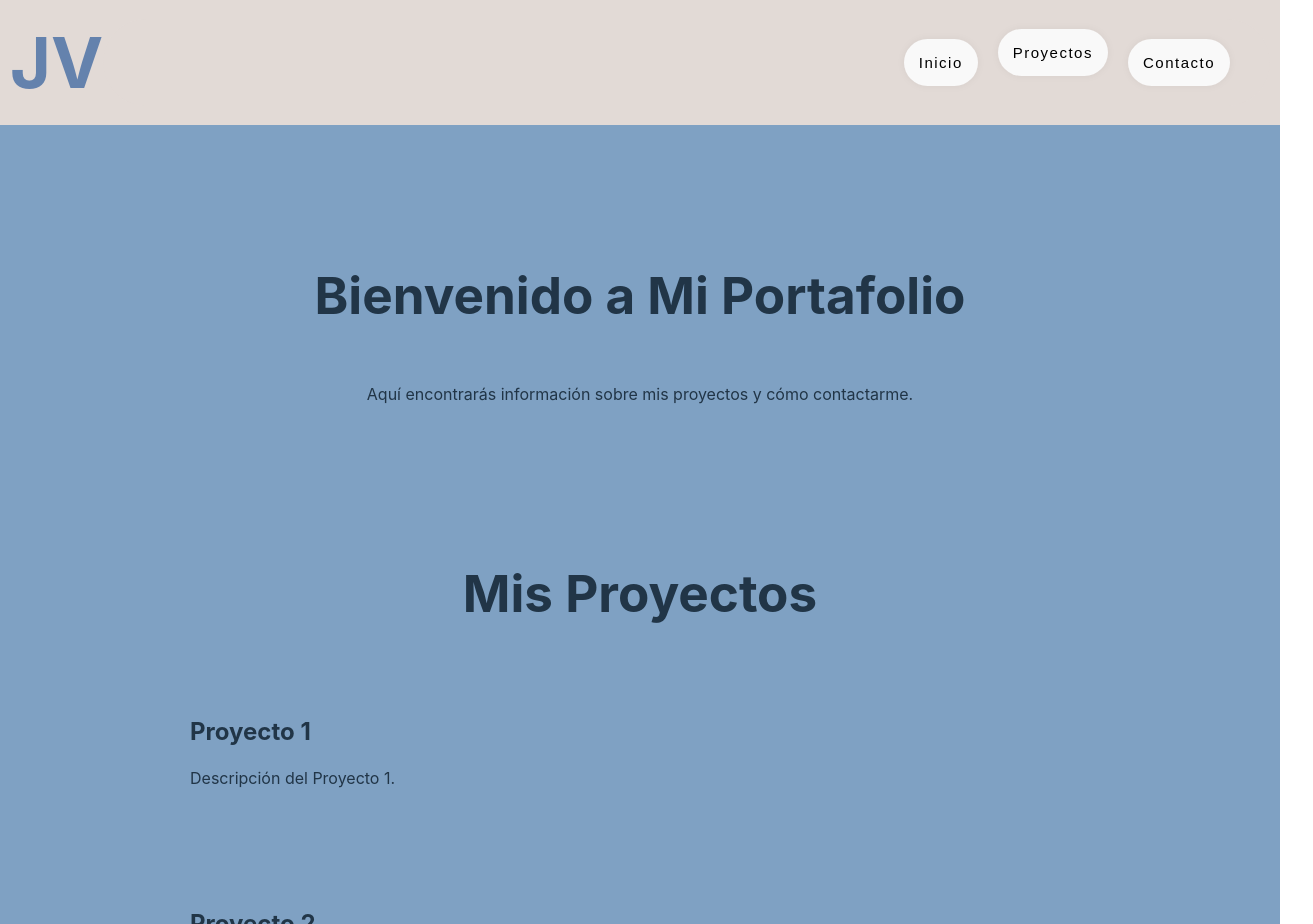
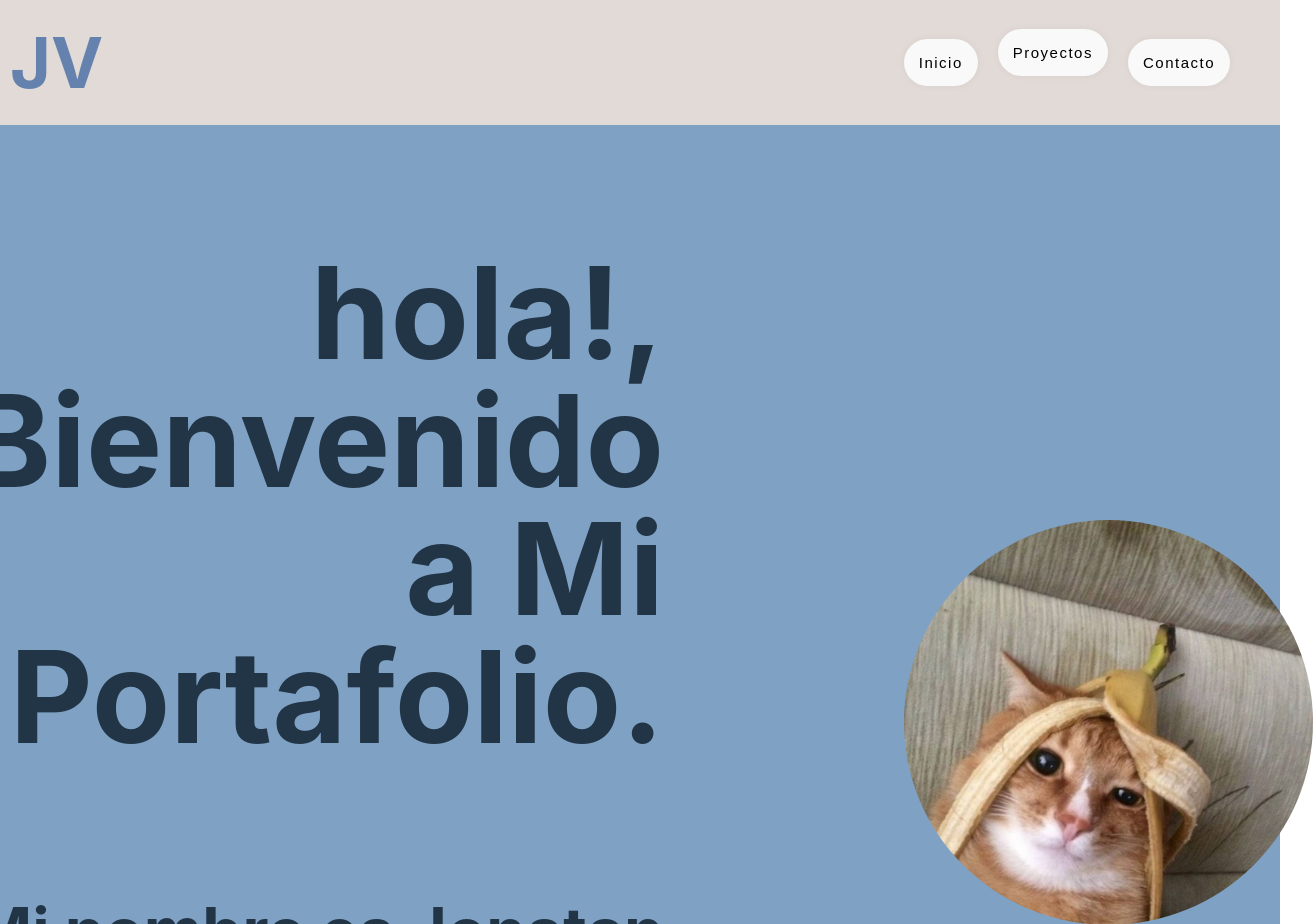
Before and after one commit to JonaVilte/webProgramable, a React (Vite) app in the folder react/portFolio-Jona/portfolio/: page / in a window 1280 px wide. Shown: the top 924 px of the page, 1313 px wide, since content can reach past the window. Built offline with nearby package versions, Linux system fonts and the light colour scheme.

Commit message:
Incorpore una imagen la cual se uso en Home y se le agrego un poco más de texto, también se incorporo código en ´App.css´ para que el texto este a la izquierda y la imagen a la derecha

```diff
--- a/react/portFolio-Jona/portfolio/src/App.css
+++ b/react/portFolio-Jona/portfolio/src/App.css
@@ -201,6 +201,42 @@
       opacity: 1;
     }
   }
+
+  .home-firt{
+    min-height: 100pv;
+    padding: 10rem 12%;
+  }
+  .home{
+    display: flex;
+    align-items: center;
+    justify-content: center;
+    gap: 15rem;
+  }
+  .home-content{
+    display: flex;
+    flex-direction: column;
+    align-items: flex-end;
+    text-align: right;
+  }
+  .home-content h1{
+    font-size: 8rem;
+    font-weight: 700;
+    margin-top: 1.5rem;
+    line-height: 1;
+  }
+  .home-content h3{
+    font-size: 4rem;
+    margin: 1rem 0;
+  }
+  .home-content p{
+    font-size: 1.5rem;
+    font-weight: 500;
+    line-height: 1.8;
+  }
+  .home-img img{
+    width: 32vw;
+    border-radius: 50%;
+  }
 }
 
 
--- a/react/portFolio-Jona/portfolio/src/components/Home.jsx
+++ b/react/portFolio-Jona/portfolio/src/components/Home.jsx
@@ -2,11 +2,19 @@ import React from "react";
 
 const Home = () => {
   return (
-    <main className="orientation">
-      <h1>Bienvenido a Mi Portafolio</h1>
+    <main className="orientation" >
+      <div className="home" id="home">
+      <div className="home-content">
+      <h1>hola!, Bienvenido a Mi Portafolio.</h1>
+      <h3>Mi nombre es Jonatan Vilte</h3>
       <p>
-        Aquí encontrarás información sobre mis proyectos y cómo contactarme.
+        Aquí encontrarás información sobre mis proyectos como mis habilidades, pryectos y contacto.
       </p>
+      </div>
+      <div className="home-img">
+        <img src="./src/imagenes/gatoBanana.jpg" alt="gato" />
+      </div>
+      </div>
     </main>
   );
 };
```
Also changed, not shown: react/portFolio-Jona/portfolio/src/imagenes/gatoBanana.jpg (added).
